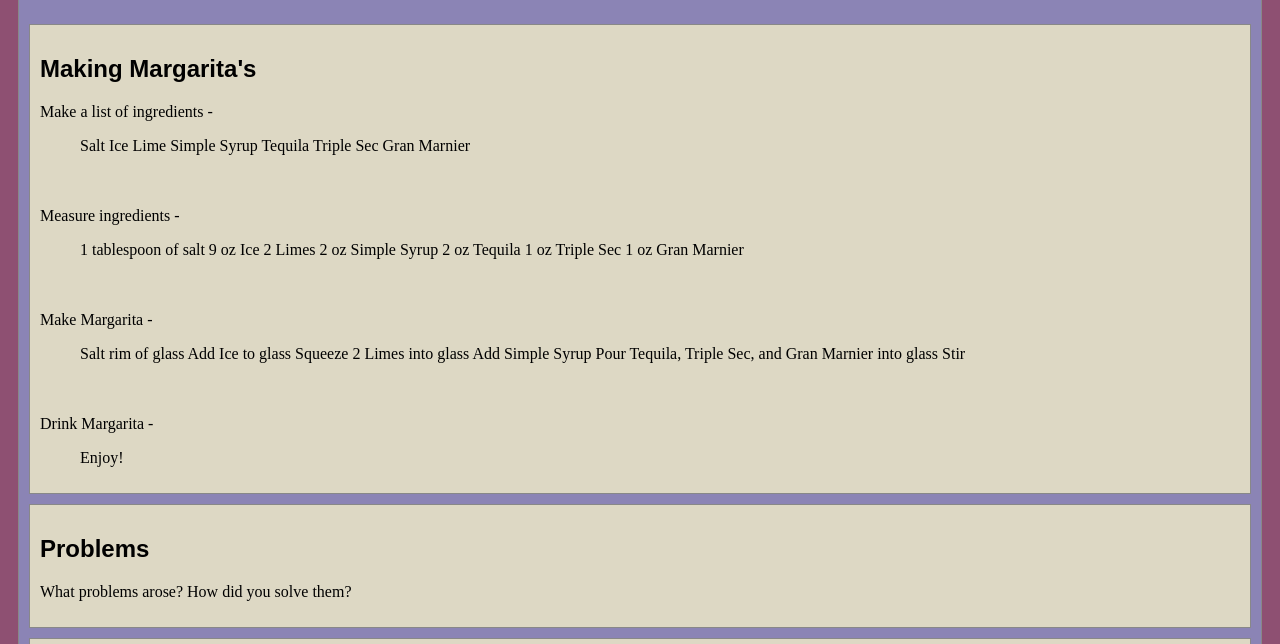
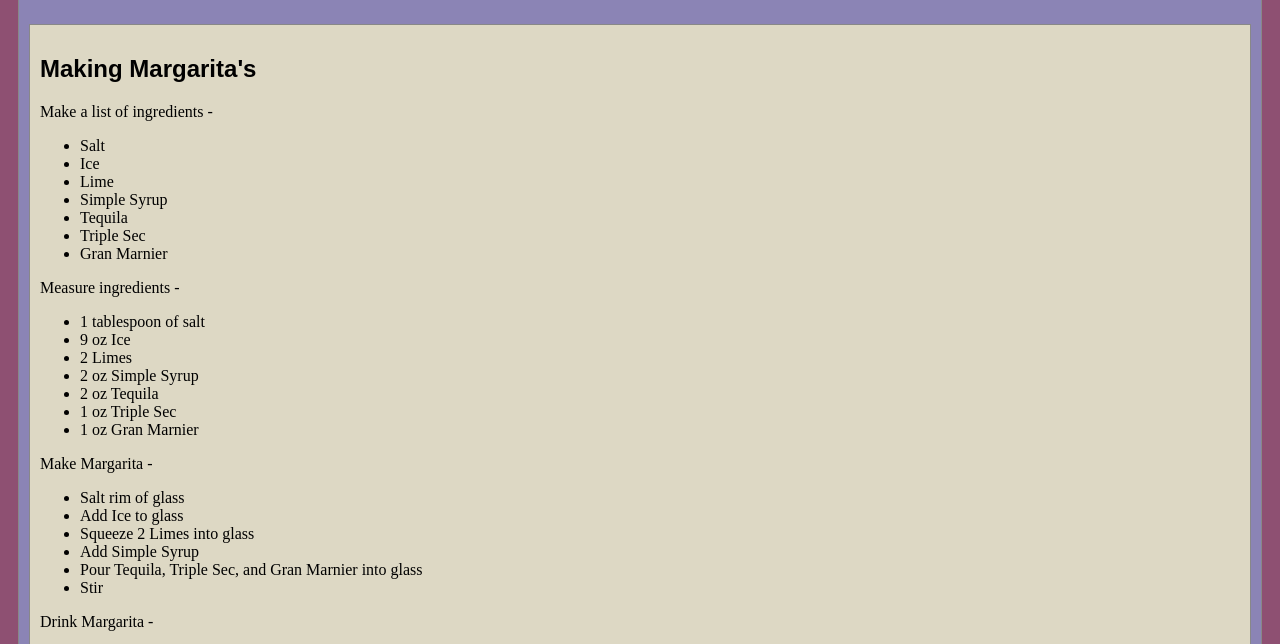
Before and after one commit to Nucl3arSn4ke/art101a, a plain HTML site: page lab4/index.html in a window 1280 px wide. Shown: the part 301-945 px from the top of the page. Drawn offline with nearby package versions, Linux system fonts and the light colour scheme.

Commit message:
Update index.html

```diff
--- a/lab4/index.html
+++ b/lab4/index.html
@@ -33,31 +33,39 @@
 			<div class="minor-section">
 					<h2>Making Margarita's</h2>
 					<p>
-						Make a list of ingredients -<br>
-						<ul>Salt
-							Ice
-							Lime
-							Simple Syrup
-							Tequila
-							Triple Sec
-							Gran Marnier</ul><br><br>
-						Measure ingredients -<br>
-						<ul>1 tablespoon of salt
-							9 oz Ice
-							2 Limes
-							2 oz Simple Syrup
-							2 oz Tequila
-							1 oz Triple Sec
-							1 oz Gran Marnier</ul><br><br>
-						Make Margarita -<br>
-						<ul>Salt rim of glass
-							Add Ice to glass
-							Squeeze 2 Limes into glass
-							Add Simple Syrup
-							Pour Tequila, Triple Sec, and Gran Marnier into glass
-							Stir</ul><br><br>
-						Drink Margarita -<br>
-						<ul>Enjoy!</ul>
+						Make a list of ingredients -
+						<ul>
+							<li>Salt</li>
+							<li>Ice</li>
+							<li>Lime</li>
+							<li>Simple Syrup</li>
+							<li>Tequila</li>
+							<li>Triple Sec</li>
+							<li>Gran Marnier</li>
+						</ul>
+						Measure ingredients -
+						<ul>
+							<li>1 tablespoon of salt</li>
+							<li>9 oz Ice</li>
+							<li>2 Limes</li>
+							<li>2 oz Simple Syrup</li>
+							<li>2 oz Tequila</li>
+							<li>1 oz Triple Sec</li>
+							<li>1 oz Gran Marnier</li>
+						</ul>
+						Make Margarita -
+						<ul>
+							<li>Salt rim of glass</li>
+							<li>Add Ice to glass</li>
+							<li>Squeeze 2 Limes into glass</li>
+							<li>Add Simple Syrup</li>
+							<li>Pour Tequila, Triple Sec, and Gran Marnier into glass</li>
+							<li>Stir</li>
+						</ul>
+						Drink Margarita -
+						<ul>
+							<li>Enjoy!</li>
+						</ul>
 						</p>
 			</div>
 
```
